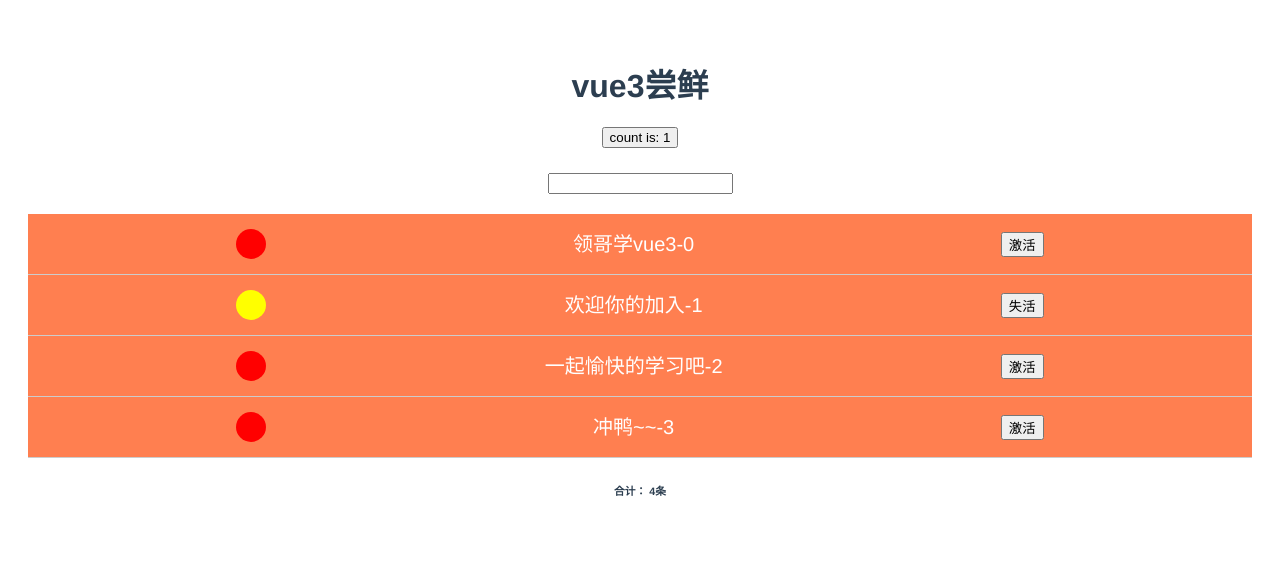
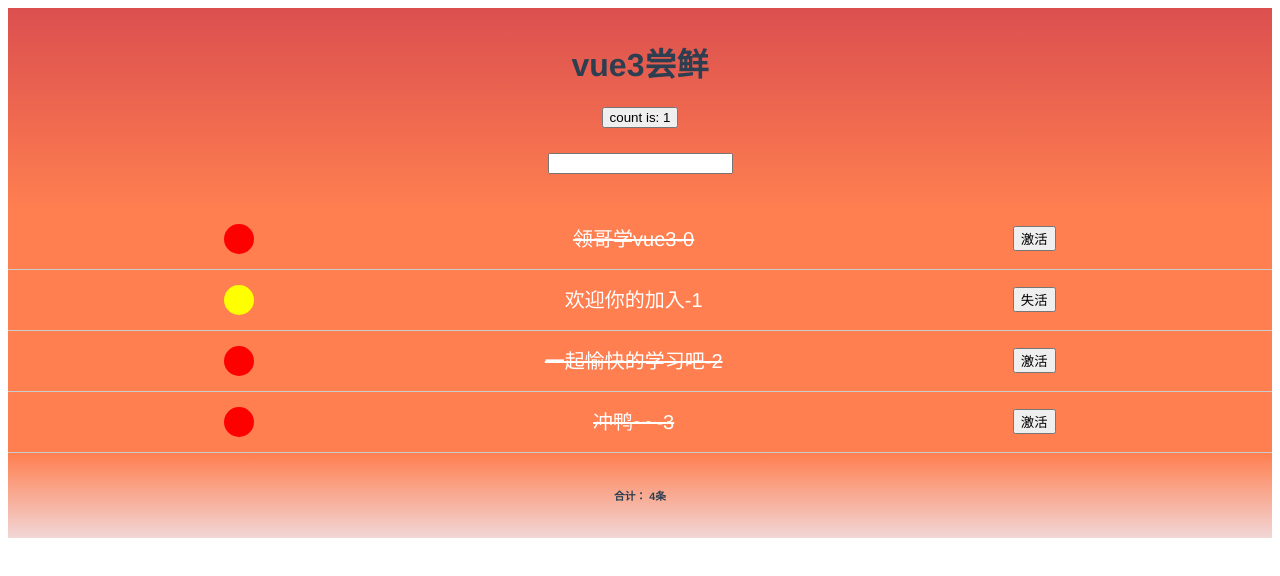
Before and after one commit to zqianling/vue3-demo, a Vue app: page / in a window 1280 px wide. Shown: the top 576 px of the page. Built offline with nearby package versions, Linux system fonts and the light colour scheme.

Commit message:
[fix]优化样式

```diff
--- a/src/components/HelloWorld.vue
+++ b/src/components/HelloWorld.vue
@@ -1,16 +1,26 @@
 <template>
-  <h1>{{ msg }}</h1>
-  <button @click="count++">count is: {{ count }}</button>
-  <h6>{{list.names}}</h6><input type="text" v-model="list.names" @keyup.enter="addList">
+  <div class="my-header-content">
+    <h1>{{ msg }}</h1>
+    <button @click="count++">count is: {{ count }}</button>
+    <h6>{{list.names}} <input type="text" v-model="list.names" @keyup.enter="addList" /></h6>
+  </div>
   <ul>
-    <li v-for="item in list.dataList" :key="item.id"><i :class="item.active?'my-actived':'my-disable'"/><span>{{item.name}}-{{item.id}}</span><button v-if="!item.active" @click="handleChangeActive(item.id)">激活</button><button v-else @click="handleChangeActive(item.id)">失活</button></li>
+    <li v-for="item in list.dataList" :key="item.id">
+      <i :class="item.active?'my-actived':'my-disable'" />
+      <span v-if="!item.active"><del>{{item.name}}-{{item.id}}</del></span>
+      <span v-else>{{item.name}}-{{item.id}}</span>
+      <button v-if="!item.active" @click="handleChangeActive(item.id)">激活</button>
+      <button v-else @click="handleChangeActive(item.id)">失活</button>
+    </li>
   </ul>
-  <h6>合计： {{total}}条</h6>
+  <div class="my-footer-list">
+    <h6>合计： {{total}}条</h6>
+  </div>
 </template>
 
 <script>
 import { ref } from "vue";
-import useAddList from './useAddList.js';
+import useAddList from "./useAddList.js";
 export default {
   name: "HelloWorld",
   props: {
@@ -18,11 +28,11 @@ export default {
   },
   setup() {
     const count = ref(1);
-    const {list, addList, total, handleChangeActive}=useAddList();
-    return {list, addList, total, count, handleChangeActive}
+    const { list, addList, total, handleChangeActive } = useAddList();
+    return { list, addList, total, count, handleChangeActive };
   },
 };
 </script>
 <style lang="less">
-  @import './index.less';
+@import "./index.less";
 </style>
--- a/src/components/index.less
+++ b/src/components/index.less
@@ -1,7 +1,12 @@
+.my-header-content{
+  padding: 10px;
+  margin: 0;
+  background-image: linear-gradient(to bottom, rgb(219, 79, 79), coral);
+}
 ul{
   list-style: none;
   padding: 0;
-  margin: 20px;
+  margin: 0;
   li{
     background-color: coral;
     border-bottom: 1px solid #ccc;
@@ -34,3 +39,7 @@ ul{
     }
   }
 }
+.my-footer-list{
+  background-image: linear-gradient(to bottom, coral, rgb(241, 214, 214));
+  padding: 10px;
+}
--- a/src/index.css
+++ b/src/index.css
@@ -4,5 +4,6 @@
   -moz-osx-font-smoothing: grayscale;
   text-align: center;
   color: #2c3e50;
-  margin-top: 60px;
+  margin: 0;
+  padding: 0;
 }
```
